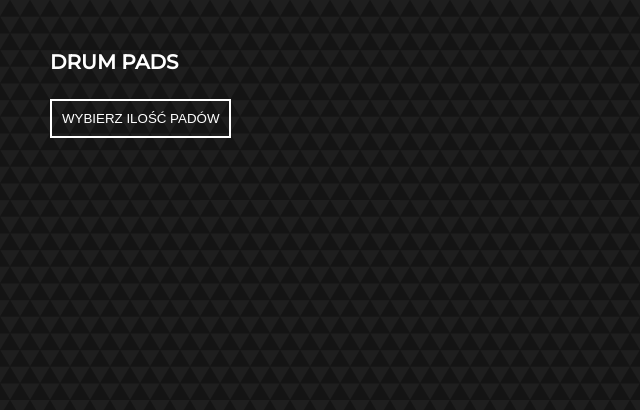
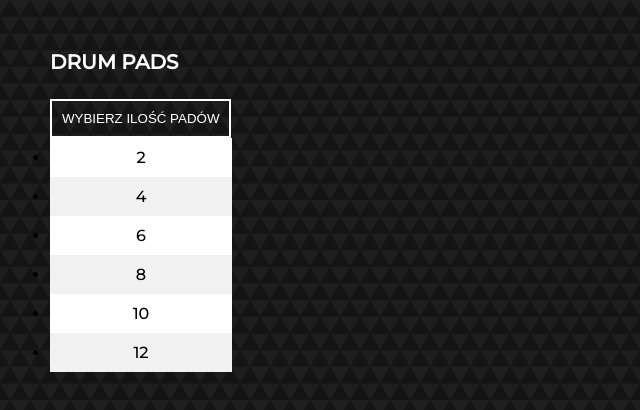
Before and after one commit to mszyszka/Drum-machine-, a plain HTML site: page index.html in a window 1280 px wide. Both pictures are taken after a click on the button "WYBIERZ ILOŚĆ PADÓW". Shown: the whole page, without its empty margins (0-640 px from the left). Drawn offline with Linux system fonts and the light colour scheme.

Commit message:
Im working on createPads()

```diff
--- a/index.html
+++ b/index.html
@@ -10,14 +10,14 @@
 </head>
 <body>
     <h1>Drum pads</h1>
-    <button class="padsButton">Wybierz ilość padów</button>
+    <button class="padsButton" id="padsUlId">Wybierz ilość padów</button>
     <ul class="padsUl">
-        <li>2</li>
-        <li>4</li>
-        <li>6</li>
-        <li>8</li>
-        <li>10</li>
-        <li>12</li>
+        <li class='padsLi'>2</li>
+        <li class='padsLi'>4</li>
+        <li class='padsLi'>6</li>
+        <li class='padsLi'>8</li>
+        <li class='padsLi'>10</li>
+        <li class='padsLi'>12</li>
     </ul>
     <main>
         <div class="drum-pads-container">
--- a/script.js
+++ b/script.js
@@ -1,7 +1,28 @@
 const padsBtn = document.querySelector('.padsButton');
 padsBtn.addEventListener('click', function() {
-    console.log('DZIAŁA');
+    const ul = document.querySelector('.padsUl');
+    ul.classList.toggle('listDisplay');
 });
+padsBtn.addEventListener('click', createPads);
+
+//Po kliknięciu na elemnet li - x, chcę odpalić funkcję do której przekażę wartość
+// elementu x jako argument. Ta funkcja stworzy plansze z ilościę padów równą x.
+
+//1. Potrzebuję na każdy li zapiąć addEventListener
+
+function createPads(){
+    const listItems = document.querySelectorAll('.padsLi');
+    const listItemsLength = listItems.length;
+
+    for (let i = 0; i <= listItemsLength; i++) {
+        listItems.item(i).addEventListener('click', function(e){
+
+            console.log(e.target.childNodes.text);
+        })
+    }
+}
+
+
 
 function sound(e){
     const audio = document.querySelector(`audio[data-key='${e.keyCode}']`);
@@ -20,5 +41,6 @@ function removePlayingCSS(e){
     pad.classList.remove('playing');
 
 }
+
 window.addEventListener('keydown', sound);
 window.addEventListener('keyup', removePlayingCSS);
--- a/style.scss
+++ b/style.scss
@@ -27,11 +27,8 @@ h1 {
     transition: all ease-in-out 0.3s;
     outline: none;
     text-transform: uppercase;
-    &:hover {
-        cursor: pointer;
-        color: #000;
-        background: #fff;
-    }
+    cursor: pointer;
+
 }
 .padsUl {
     background: #fff;
@@ -47,6 +44,9 @@ h1 {
             background: #f1f1f1;
         }
     }
+}
+.listDisplay {
+    display: block;
 }
 
 main {
```
Also changed, not shown: style.css, 1 other file.
